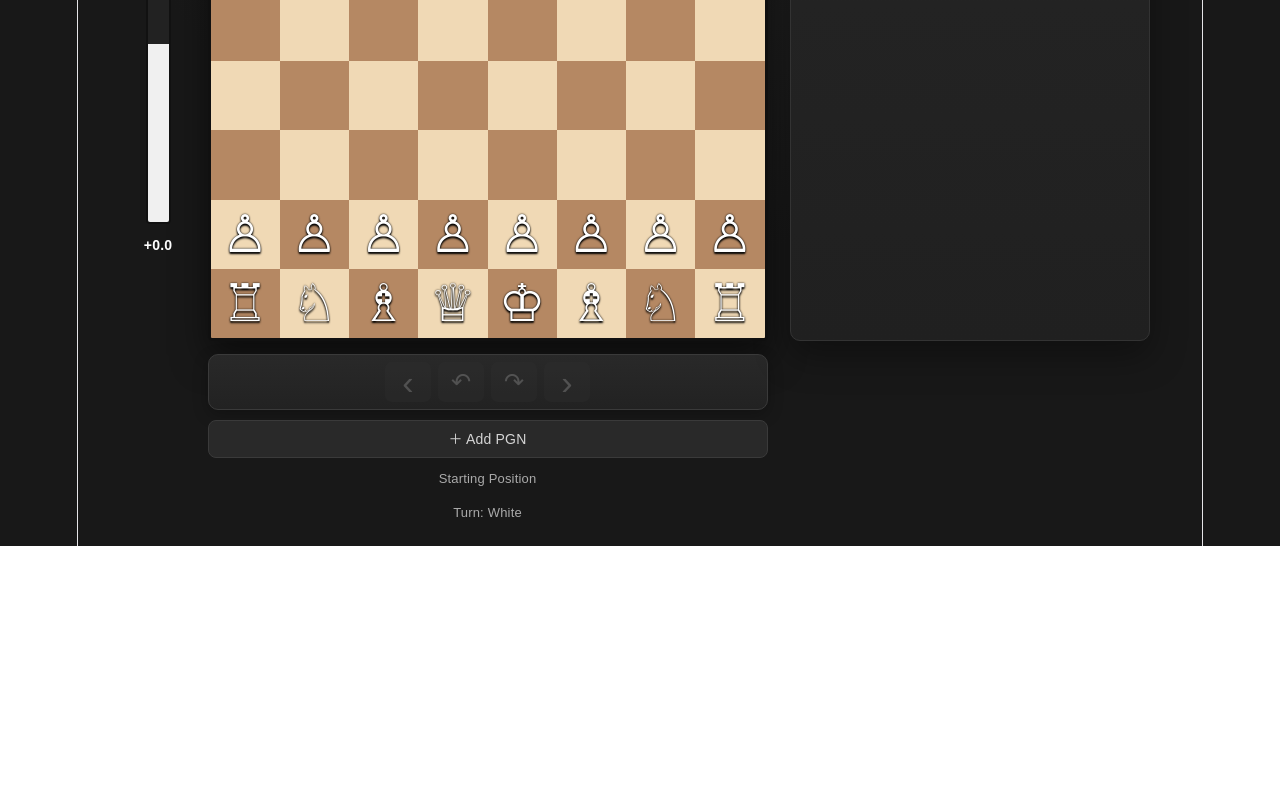
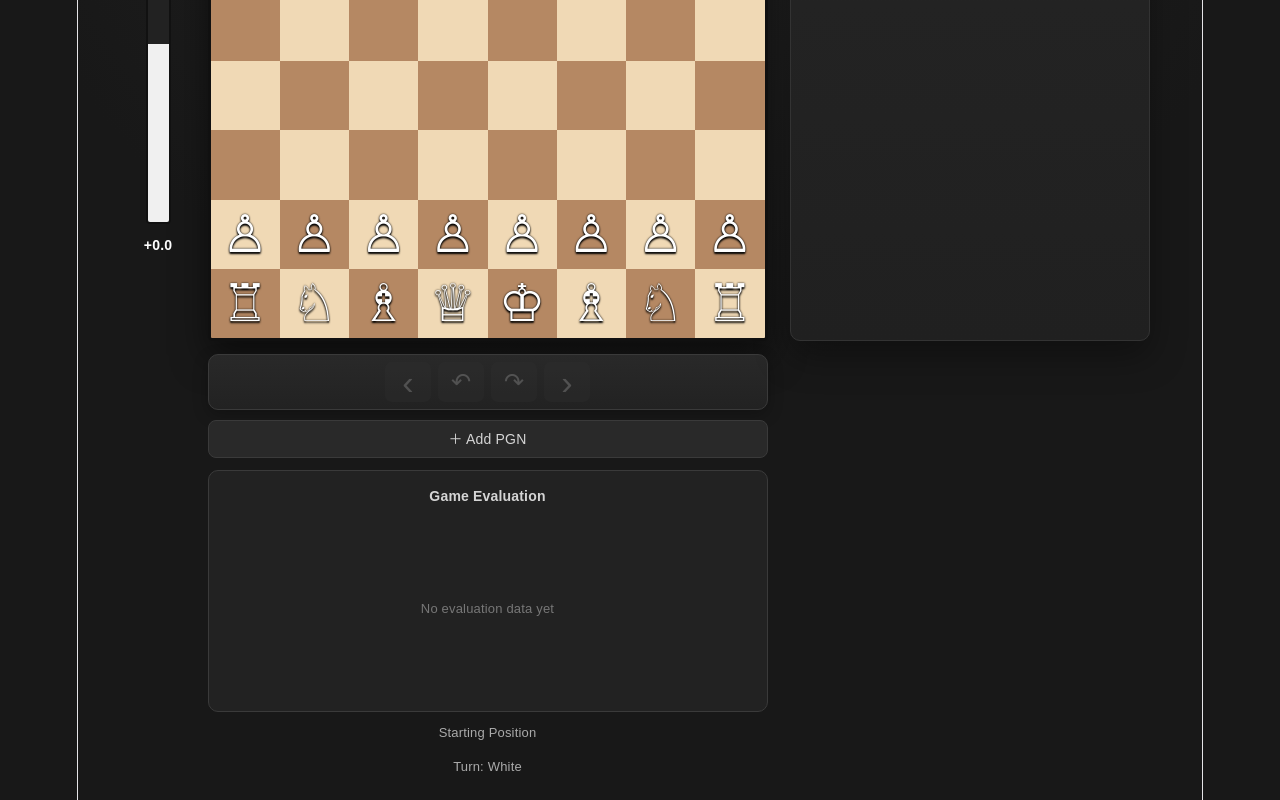
Before and after one commit to ahb-svg/chess-analyzer, a React (Vite) app: page / in a window 1280 px wide. Shown: the part 290-1090 px from the top of the page. Before the commit the page ends 836 px from the top, so only its background shows below. Built offline with nearby package versions, Linux system fonts and the light colour scheme; no server answers.

Commit message:
Improve chess variation display

```diff
--- a/src/App.css
+++ b/src/App.css
@@ -992,3 +992,72 @@ button {
 .pgn-button:active {
   transform: scale(0.98);
 }
+
+/* ================================
+   FULL GAME EVALUATION GRAPH
+   ================================ */
+
+.evaluation-graph {
+  width: 100%;
+  margin-top: 12px;
+  padding: 12px;
+  box-sizing: border-box;
+  background: #222222;
+  border: 1px solid #3a3a3a;
+  border-radius: 10px;
+}
+
+.evaluation-graph h3 {
+  margin: 0 0 10px 0;
+  color: #d5d5d5;
+  font-size: 14px;
+  font-weight: 600;
+}
+
+.graph-area {
+  position: relative;
+  width: 100%;
+  height: 180px;
+  overflow: hidden;
+  background: #181818;
+  border-radius: 6px;
+  border: 1px solid #333333;
+}
+
+.graph-area::before {
+  content: "";
+  position: absolute;
+  left: 0;
+  right: 0;
+  top: 50%;
+  height: 1px;
+  background: #666666;
+}
+
+.graph-point {
+  position: absolute;
+  width: 7px;
+  height: 7px;
+  border-radius: 50%;
+  background: #ffffff;
+  transform: translate(-50%, 50%);
+  box-shadow: 0 0 5px rgba(255, 255, 255, 0.5);
+}
+
+.graph-empty {
+  height: 180px;
+  display: flex;
+  align-items: center;
+  justify-content: center;
+  color: #777777;
+  font-size: 13px;
+}
+
+.evaluation-line {
+  position: absolute;
+  inset: 0;
+  width: 100%;
+  height: 100%;
+  color: #ffffff;
+  pointer-events: none;
+}
--- a/src/App.jsx
+++ b/src/App.jsx
@@ -140,6 +140,29 @@ function App() {
     gameRef.current = game;
   }, [game]);
 
+  const evaluationGraphData = [];
+
+function addEvaluationNodes(nodeId) {
+  const node = tree[nodeId];
+
+  if (!node) {
+    return;
+  }
+
+  if (node.move && node.evaluationAfter !== null) {
+    evaluationGraphData.push({
+      move: node.move.moveNumber,
+      evaluation: node.evaluationAfter,
+    });
+  }
+
+  node.children.forEach((childId) => {
+    addEvaluationNodes(childId);
+  });
+}
+
+addEvaluationNodes("root");
+
   useEffect(() => {
     evaluationRef.current = evaluation;
   }, [evaluation]);
@@ -199,6 +222,30 @@ function App() {
       }
 
       setEvaluation(score);
+
+      setEvaluationHistory((old) => {
+  const moveNumber = currentNode.move?.moveNumber ?? 0;
+
+  const existing = old.find(
+    (item) => item.moveNumber === moveNumber
+  );
+
+  if (existing) {
+    return old.map((item) =>
+      item.moveNumber === moveNumber
+        ? { ...item, evaluation: score }
+        : item
+    );
+  }
+
+  return [
+    ...old,
+    {
+      moveNumber,
+      evaluation: score,
+    },
+  ];
+});
 
       // =================================================
       // CLASSIFY MOVE
@@ -1510,6 +1557,55 @@ function handleRedo() {
     className="pgn-file-input"
   />
 </div>
+
+<div className="evaluation-graph">
+  <h3>Game Evaluation</h3>
+
+  {evaluationGraphData.length > 0 ? (
+    <div className="graph-area">
+      <svg
+  className="evaluation-line"
+  viewBox="0 0 100 100"
+  preserveAspectRatio="none"
+>
+  <polyline
+    points={evaluationGraphData
+      .map((item, index) => {
+        const maxMove =
+          Math.max(
+            1,
+            evaluationGraphData.length - 1
+          );
+
+        const x =
+          (index / maxMove) * 100;
+
+        const clampedEvaluation =
+          Math.max(
+            -5,
+            Math.min(5, item.evaluation)
+          );
+
+        const y =
+          50 - clampedEvaluation * 10;
+
+        return `${x},${y}`;
+      })
+      .join(" ")}
+    fill="none"
+    stroke="currentColor"
+    strokeWidth="1.5"
+    vectorEffect="non-scaling-stroke"
+  />
+</svg>
+    </div>
+  ) : (
+    <div className="graph-empty">
+      No evaluation data yet
+    </div>
+  )}
+</div>
+
           {/* =============================================
               STATUS
           ============================================= */}
```
